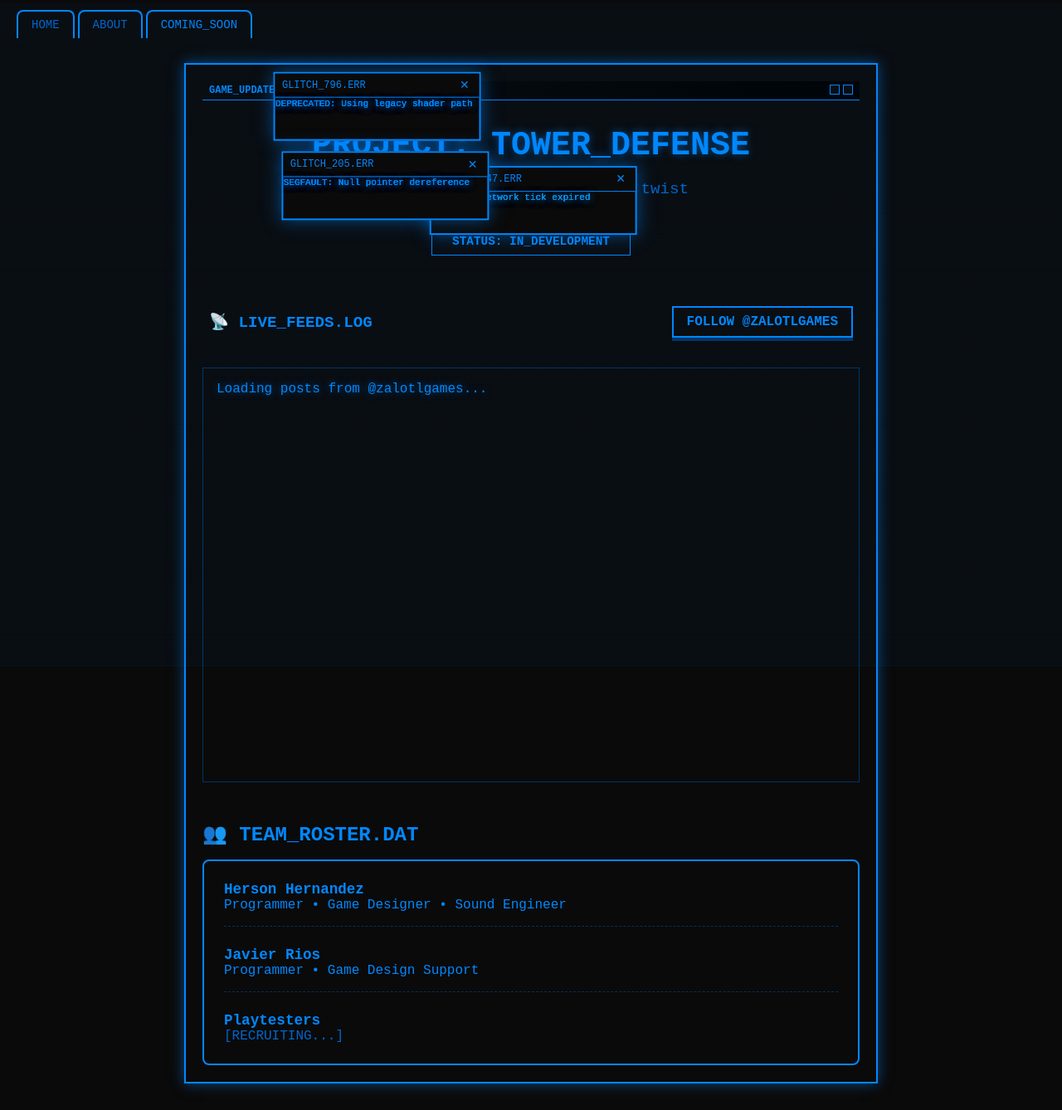
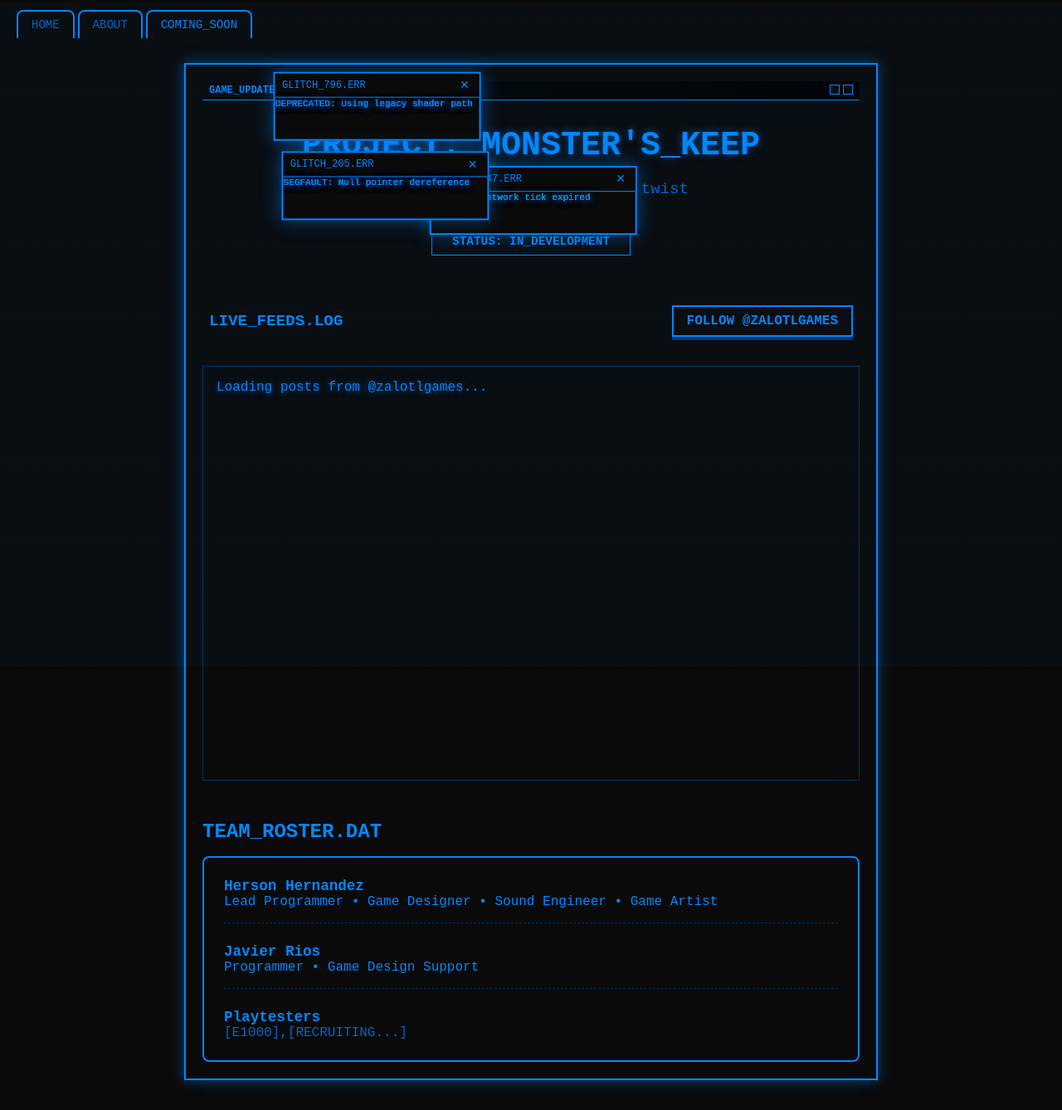
Before and after one commit to TheHerse/zalotl-games-website, a React (Vite) app: page /ComingSoon in a window 1280 px wide. Shown: the whole page at 83% size. Built offline with nearby package versions, Linux system fonts and the light colour scheme.

Commit message:
Update: AboutPage/Playtesters

```diff
--- a/src/pages/About.jsx
+++ b/src/pages/About.jsx
@@ -20,9 +20,9 @@ export default function About() {
           margin: '1.5rem 0 1rem 0',
           fontSize: '2rem',
           animation: 'textFlash 4s infinite'
-        }}>About Zalotl Games</h1>
+        }}>About Zalotl Games™</h1>
         <p style={{ color: 'var(--text-secondary)', marginBottom: '1rem', lineHeight: 1.8 }}>
-          Founded in 2025, Zalotl Games is a solo studio collaborating with talented developers on developing.
+          Founded in 2025, Zalotl Games™ is a solo studio collaborating with talented developers to create games.
         </p>
         <section style={{ marginTop: '2rem', paddingTop: '2rem', borderTop: '2px dashed var(--border-dim)' }}>
           <h2 style={{
@@ -45,7 +45,7 @@ export default function About() {
           <ul className="retro-list">
             <li><a href="https://instagram.com/zalotlgames" target="_blank" rel="noopener noreferrer">instagram.com/zalotlgames</a></li>
             <li><a href="https://tiktok.com/@zalotlgames" target="_blank" rel="noopener noreferrer">tiktok.com/@zalotlgames</a></li>
-            <li><a href="https://twitter.com/zalotlgames" target="_blank" rel="noopener noreferrer">twitter.com/zalotlgames</a></li>
+            <li><a href="https://x.com/zalotlgames" target="_blank" rel="noopener noreferrer">x.com/zalotlgames</a></li>
             <li><a href="https://reddit.com/u/zalotlgames" target="_blank" rel="noopener noreferrer">reddit.com/u/zalotlgames</a></li>
           </ul>
         </section>
--- a/src/pages/ComingSoon.jsx
+++ b/src/pages/ComingSoon.jsx
@@ -31,7 +31,7 @@ export default function ComingSoon() {
             fontSize: '2.5rem',
             marginBottom: '0.5rem',
             animation: 'rgb-split 4s infinite, textFlash 3s infinite'
-          }}>PROJECT: TOWER_DEFENSE</h1>
+          }}>PROJECT: MONSTER'S_KEEP</h1>
           <p style={{ color: 'var(--text-secondary)', fontSize: '1.2rem' }}>A tower defense game with a twist</p>
           <span style={{
             display: 'inline-block',
@@ -56,7 +56,7 @@ export default function ComingSoon() {
             padding: '0 0.5rem'
           }}>
             <h3 style={{ color: 'var(--text)', fontSize: '1.2rem' }}>
-              📡 LIVE_FEEDS.LOG
+              LIVE_FEEDS.LOG
             </h3>
             <a href="https://x.com/zalotlgames" target="_blank" rel="noreferrer" className="retro-btn" style={{ padding: '8px 16px' }}>
               FOLLOW @ZALOTLGAMES
@@ -71,7 +71,7 @@ export default function ComingSoon() {
             minHeight: '500px',
             overflow: 'hidden'
           }}>
-            <a className="twitter-timeline"
+            <a className="x-timeline"
               href="https://x.com/zalotlgames"
               data-theme="dark"
               data-tweet-limit="6"
@@ -87,7 +87,7 @@ export default function ComingSoon() {
             color: 'var(--text)',
             marginBottom: '1rem',
             fontSize: '1.5rem'
-          }}>👥 TEAM_ROSTER.DAT</h3>
+          }}> TEAM_ROSTER.DAT</h3>
 
           <div className="team-card">
             <div style={{
@@ -100,7 +100,7 @@ export default function ComingSoon() {
                   color: 'var(--accent)',
                   fontSize: '1.1rem'
                 }}>Herson Hernandez</strong><br />
-                <span style={{ color: 'var(--text)' }}>Programmer • Game Designer • Sound Engineer</span>
+                <span style={{ color: 'var(--text)' }}>Lead Programmer • Game Designer • Sound Engineer • Game Artist</span>
               </div>
 
               <div style={{ borderBottom: '1px dashed var(--border-dim)', paddingBottom: '1rem' }}>
@@ -116,6 +116,7 @@ export default function ComingSoon() {
                   color: 'var(--accent)',
                   fontSize: '1.1rem'
                 }}>Playtesters</strong><br />
+                <span style={{ color: 'var(--text-secondary)' }}>[E1000],</span>
                 <span style={{ color: 'var(--text-secondary)' }}>[RECRUITING...]</span>
               </div>
             </div>
--- a/src/pages/Home.jsx
+++ b/src/pages/Home.jsx
@@ -12,7 +12,7 @@ export default function Home() {
       <div className="window-frame retro-card" style={{
         textAlign: 'center',
         padding: '3rem',
-        maxWidth: '800px',
+        maxWidth: '500px',
         position: 'relative'
       }}>
         {/* Window title bar */}
@@ -29,7 +29,7 @@ export default function Home() {
           src="/logo2.png"
           alt="Zalotl Games"
           style={{
-            maxWidth: '600px',
+            maxWidth: '400px',
             margin: '2rem 0 1rem 0',
             filter: 'drop-shadow(0 0 10px var(--accent-glow))'
           }}
```
